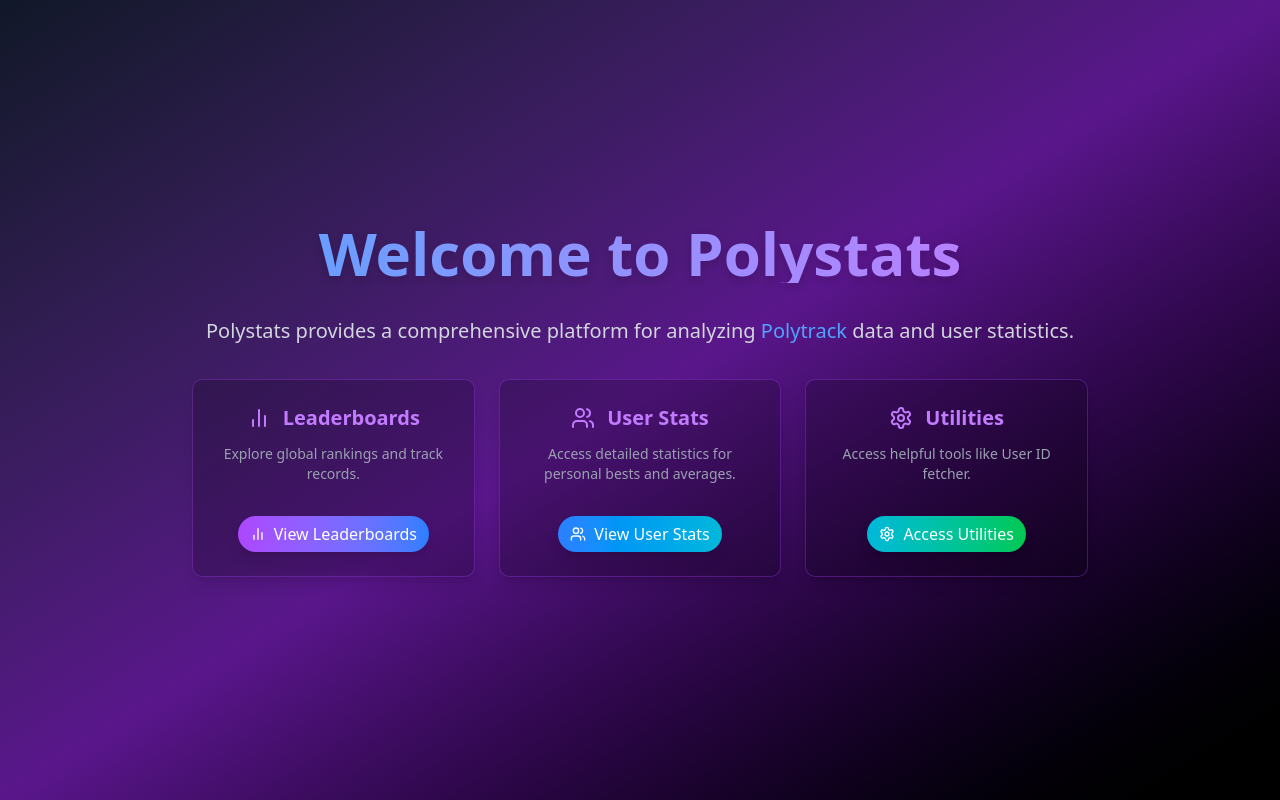
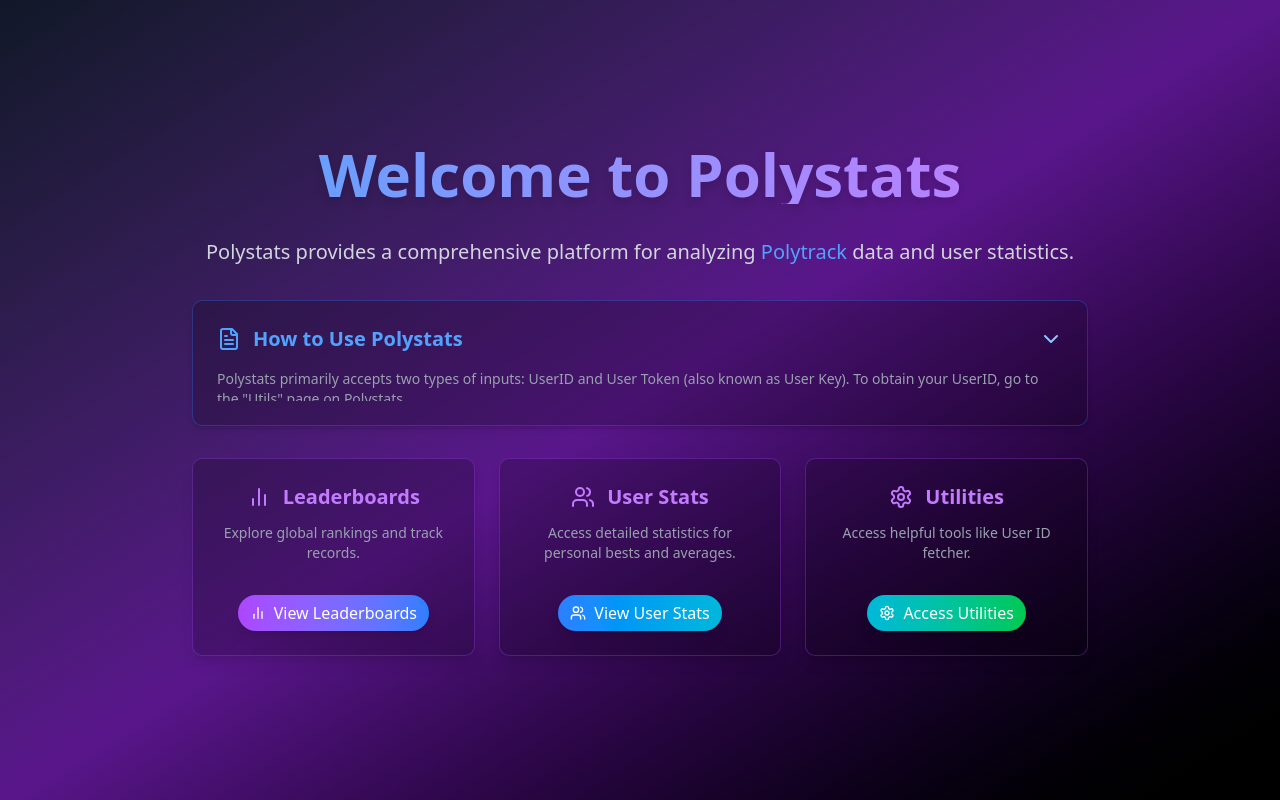
Before and after one commit to Mythses/polystat, a React (Vite) app: page /#/ in a window 1280 px wide. Built offline with nearby package versions, Linux system fonts and the light colour scheme.

Commit message:
add how to use

```diff
--- a/src/components/Home.tsx
+++ b/src/components/Home.tsx
@@ -1,8 +1,9 @@
-import { motion } from 'framer-motion';
+import { motion, AnimatePresence } from 'framer-motion';
 import { Button } from '@/components/ui/button'; // Assuming you have a Button component
-import { Search, BarChart2, FileText, Users, Settings } from 'lucide-react'; // Icons for features and new buttons
+import { Search, BarChart2, FileText, Users, Settings, ChevronDown } from 'lucide-react'; // Icons for features and new buttons
 // Import useNavigate from react-router-dom
 import { useNavigate } from 'react-router-dom';
+import { useState } from 'react'; // Import useState for the tutorial state
 
 // Define simple animation variants
 const containerVariants = {
@@ -29,10 +30,9 @@ const itemVariants = {
 };
 
 const Home = () => {
-  // Use the useNavigate hook to get the navigate function
   const navigate = useNavigate();
+  const [showTutorial, setShowTutorial] = useState(false); // State to control tutorial visibility
 
-  // Navigation handlers using the navigate function
   const handleNavigateToLeaderboards = () => {
     navigate('/leaderboard');
   };
@@ -45,6 +45,9 @@ const Home = () => {
     navigate('/utils');
   };
 
+  const toggleTutorial = () => {
+    setShowTutorial(!showTutorial);
+  };
 
   return (
     <div className="min-h-screen bg-gradient-to-br from-gray-900 via-purple-900 to-black text-white flex flex-col items-center justify-center p-4 md:p-8">
@@ -68,8 +71,69 @@ const Home = () => {
           Polystats provides a comprehensive platform for analyzing <a href="https://www.kodub.com/apps/polytrack" target="_blank" rel="noopener noreferrer" className="text-blue-400 hover:underline">Polytrack</a> data and user statistics.
         </motion.p>
 
+        {/* How to Use Section */}
         <motion.div
-          className="grid grid-cols-1 md:grid-cols-3 gap-6 text-left"
+          className="bg-black/20 border border-blue-500/30 rounded-lg p-6 space-y-4 shadow-md text-left"
+          variants={itemVariants}
+        >
+          <div className="flex items-center justify-between">
+            <div className="flex items-center gap-3 text-blue-400">
+              <FileText size={24} />
+              <h3 className="text-xl font-semibold">How to Use Polystats</h3>
+            </div>
+            <motion.button
+              onClick={toggleTutorial}
+              className="flex items-center justify-center text-blue-300 hover:text-blue-400"
+              whileTap={{ scale: 0.9 }}
+              aria-label={showTutorial ? 'Hide tutorial' : 'Show tutorial'}
+            >
+              <motion.div
+                animate={{
+                  rotate: showTutorial ? 180 : 0,
+                }}
+                transition={{
+                  type: "spring",
+                  stiffness: 300,
+                  damping: 20,
+                }}
+              >
+                <ChevronDown size={24} />
+              </motion.div>
+            </motion.button>
+          </div>
+          <AnimatePresence>
+            {showTutorial && (
+              <motion.div
+                initial={{ opacity: 0, y: -10 }}
+                animate={{ opacity: 1, y: 0 }}
+                exit={{ opacity: 0, y: -10 }}
+                transition={{ duration: 0.3 }}
+                className="mt-4 space-y-2 text-gray-400 text-sm"
+              >
+                <p>Polystats primarily accepts two types of inputs: <strong>UserID</strong> and <strong>User Token</strong> (also known as User Key)</p>
+                <p><strong>Getting your User ID:</strong></p>
+                <ul className="list-disc list-inside">
+                  <li>To obtain your UserID, go to the "Utils" page on Polystats.</li>
+                  <li>On the "Utils" page, you can retrieve your UserID either from your User Token or from a Rank on a specific Track.</li>
+                </ul>
+                <p><strong>Getting your User Token:</strong></p>
+                <ul className="list-disc list-inside">
+                  <li>Your User Token can be found on the Polytrack website.</li>
+                  <li>Go to your "Profile," select a profile, and click "Export."</li>
+                  <li>A disclaimer will appear. Please note that Polystats does not save or share any user data.</li>
+                </ul>
+              </motion.div>
+            )}
+          </AnimatePresence>
+          {!showTutorial && (
+            <div className="mt-4 text-gray-400 text-sm overflow-hidden max-h-8 transition-max-h duration-300" style={{ maxHeight: showTutorial ? 'none' : '2rem' }}>
+              <p>Polystats primarily accepts two types of inputs: UserID and User Token (also known as User Key).  To obtain your UserID, go to the "Utils" page on Polystats...</p>
+            </div>
+          )}
+        </motion.div>
+
+        <motion.div
+          className="grid grid-cols-1 md:grid-cols-3 gap-6 text-left mt-8"
           variants={containerVariants} // Stagger children within this grid
         >
           {/* Leaderboard Box with Button */}
```
Lines whose indentation alone changed are shown as unchanged.
